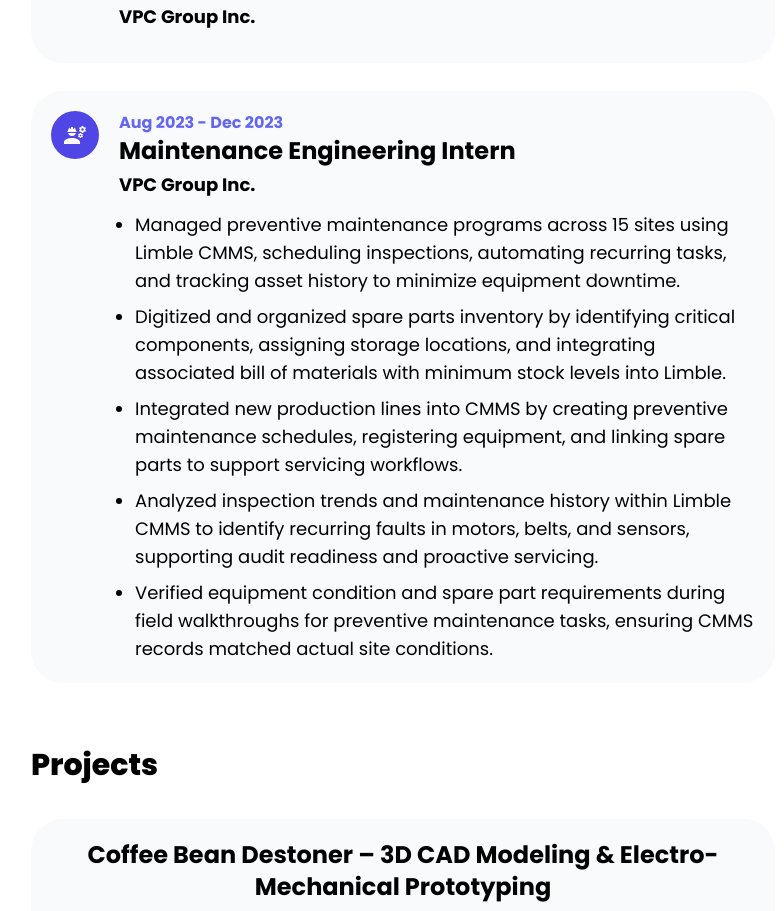
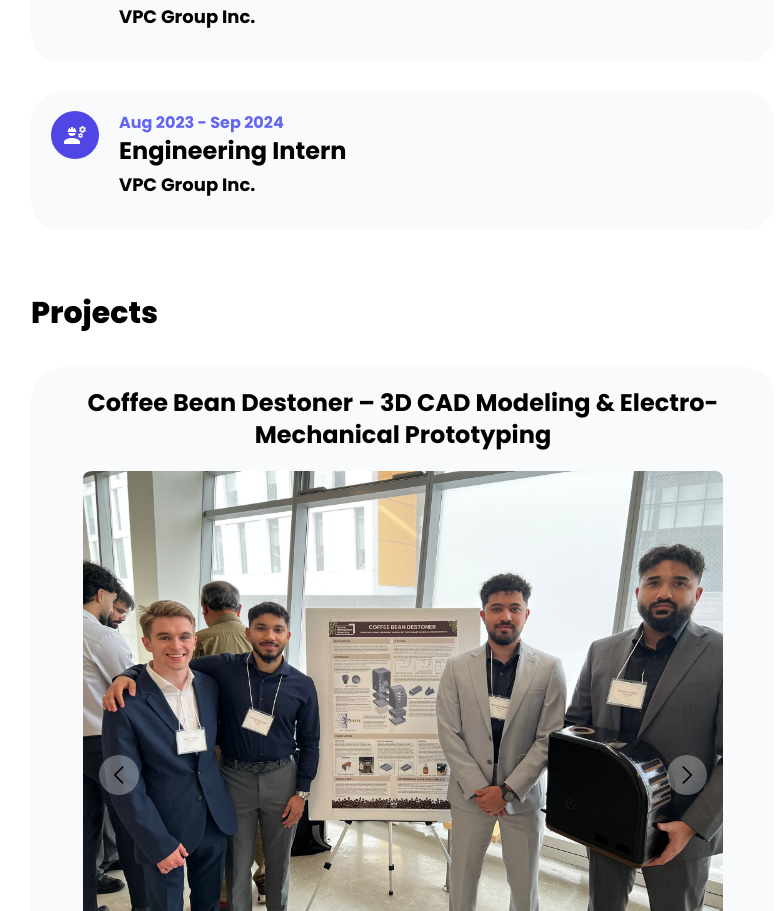
Before and after one commit to ashraf-h2/portfolio, a Next.js app: page / in a window 1280 px wide. Shown: the part 1635-2546 px from the top of the page, without its empty margins (361-1145 px from the left). Built offline with nearby package versions, Linux system fonts and the light colour scheme; a web font is replaced by a local one.

Commit message:
Update ResumeSection.js

```diff
--- a/components/section/ResumeSection.js
+++ b/components/section/ResumeSection.js
@@ -105,41 +105,12 @@ export default function ResumeSection() {
 
               </ResumeBlock>
               <ResumeBlock
-                dates={[["Aug 2023", "Dec 2023"]]}
-                heading="Maintenance Engineering Intern"
+                dates={[["Aug 2023", "Sep 2024"]]}
+                heading="Engineering Intern"
                 subheading="VPC Group Inc."
                 icon={<MdEngineering color="white" size={"24px"} />}
               >
-                <ul className="list-disc dark:text-white text-black font-poppins ml-4 space-y-2 text-lg">
-                  <li>
-                    Managed preventive maintenance programs across 15 sites
-                    using Limble CMMS, scheduling inspections, automating
-                    recurring tasks, and tracking asset history to minimize
-                    equipment downtime.
-                  </li>
-                  <li>
-                    Digitized and organized spare parts inventory by identifying
-                    critical components, assigning storage locations, and
-                    integrating associated bill of materials with minimum stock
-                    levels into Limble.
-                  </li>
-                  <li>
-                    Integrated new production lines into CMMS by creating
-                    preventive maintenance schedules, registering equipment, and
-                    linking spare parts to support servicing workflows.
-                  </li>
-                  <li>
-                    Analyzed inspection trends and maintenance history within
-                    Limble CMMS to identify recurring faults in motors, belts,
-                    and sensors, supporting audit readiness and proactive
-                    servicing.
-                  </li>
-                  <li>
-                    Verified equipment condition and spare part requirements
-                    during field walkthroughs for preventive maintenance tasks,
-                    ensuring CMMS records matched actual site conditions.
-                  </li>
-                </ul>
+
               </ResumeBlock>
             </div>
 
```
